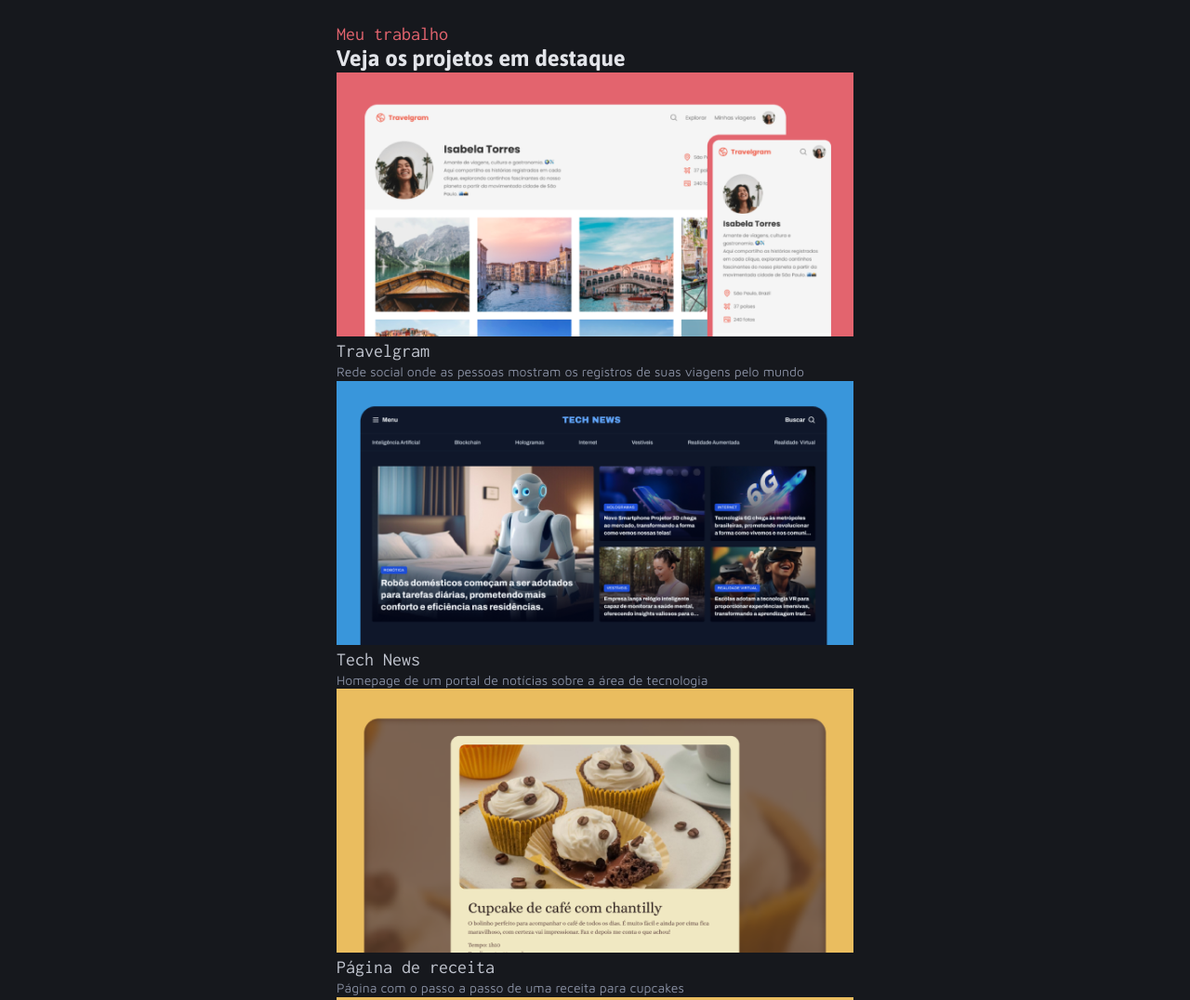
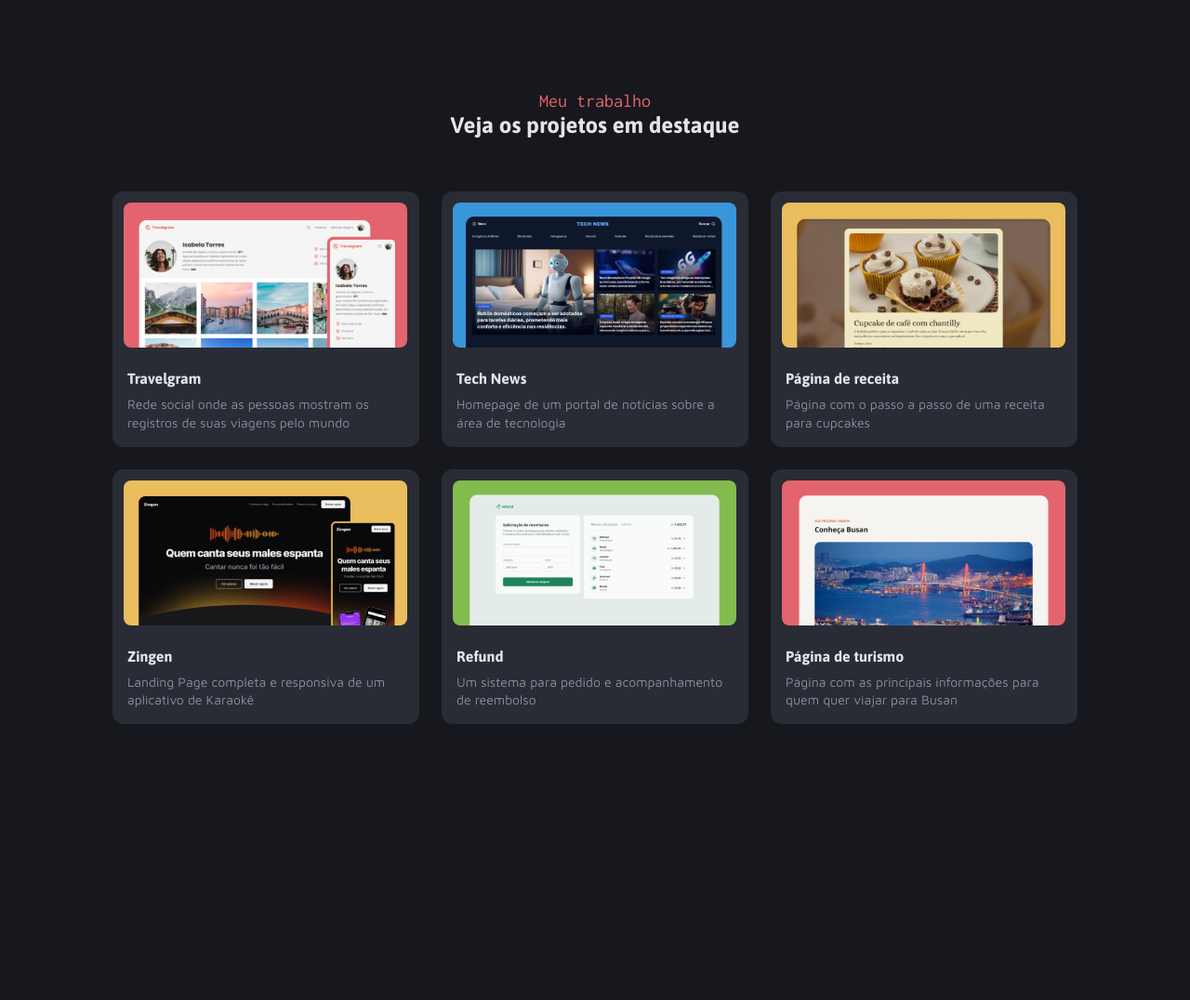
Before and after one commit to carlosaraujodev/projeto-fullstack-portfolio-dev, a plain HTML site: page index.html in a window 1280 px wide. Shown: the part 680-1756 px from the top of the page at 93% size. After the commit the page ends 1603 px from the top, so only its background shows below. Drawn offline with Linux system fonts and the light colour scheme.

Commit message:
adding main style

```diff
--- a/index.html
+++ b/index.html
@@ -44,46 +44,46 @@
             <span>Meu trabalho</span>
             <h2>Veja os projetos em destaque</h2>
         </div>
-        <div id="projects">
-            <div class="project">
+        <div id="projects" class="grid">
+            <div class="project grid">
                 <img src="./assets/images/Thumbnail_Project-01.png" alt="Travelgram">
-                <div class="project-info">
-                    <h3>Travelgram</h3>
+                <div class="project-info grid">
+                    <h4>Travelgram</h4>
                     <p>Rede social onde as pessoas mostram os registros de suas viagens pelo mundo</p>
                 </div>
             </div>
-            <div class="project">
+            <div class="project grid">
                 <img src="./assets/images/Thumbnail_Project-02.png" alt="Tech News">
-                <div class="project-info">
-                    <h3>Tech News</h3>
+                <div class="project-info grid">
+                    <h4>Tech News</h4>
                     <p>Homepage de um portal de notícias sobre a área de tecnologia</p>
                 </div>
             </div>
-            <div class="project">
+            <div class="project grid">
                 <img src="./assets/images/Thumbnail_Project-03.png" alt="Página de receita">
-                <div class="project-info">
-                    <h3>Página de receita</h3>
+                <div class="project-info grid">
+                    <h4>Página de receita</h4>
                     <p>Página com o passo a passo de uma receita para cupcakes</p>
                 </div>
             </div>
-            <div class="project">
+            <div class="project grid">
                 <img src="./assets/images/Thumbnail_Project-04.png" alt="Zingen">
-                <div class="project-info">
-                    <h3>Zingen</h3>
+                <div class="project-info grid">
+                    <h4>Zingen</h4>
                     <p>Landing Page completa e responsiva de um aplicativo de Karaokê</p>
                 </div>
             </div>
-            <div class="project">
+            <div class="project grid">
                 <img src="./assets/images/Thumbnail_Project-05.png" alt="Refund">
-                <div class="project-info">
-                    <h3>Refund</h3>
+                <div class="project-info grid">
+                    <h4>Refund</h4>
                     <p>Um sistema para pedido e acompanhamento de reembolso </p>
                 </div>
             </div>
-            <div class="project">
+            <div class="project grid">
                 <img src="./assets/images/Thumbnail_Project-06.png" alt="Página de turismo">
-                <div class="project-info">
-                    <h3>Página de turismo</h3>
+                <div class="project-info grid">
+                    <h4>Página de turismo</h4>
                     <p>Página com as principais informações para quem quer viajar para Busan</p>
                 </div>
             </div>
--- a/styles/global.css
+++ b/styles/global.css
@@ -29,9 +29,19 @@
     --text-sm: 400 14px/140% var(--maven-pro);
 }
 
+h2 {
+    font: var(--title-md);
+    color: var(--gray-600);
+}
+
 h3 {
     font: var(--subtitle);
     color: var(--gray-500);
+}
+
+h4{
+    font: var(--title-sm);
+    color: var(--gray-600);
 }
 
 body{
@@ -41,11 +51,6 @@ body{
 span {
     color: var(--red);
     font: var(--subtitle);
-}
-
-h2 {
-    font: var(--title-md);
-    color: var(--gray-600);
 }
 
 p{
--- a/styles/main.css
+++ b/styles/main.css
@@ -0,0 +1,35 @@
+main{
+    gap: 56px;
+    padding-block: 72px 144px;
+}
+
+#jobs-info{
+    text-align: center;
+    gap: 8px;
+}
+
+#projects{
+    grid-template-columns: repeat(3,1fr);
+    gap: 24px;
+}
+
+.project{
+    background: var(--gray-300);
+    padding: 12px;
+    gap: 20px;
+    border-radius: 12px;
+    max-width: 330px;
+
+    img{
+        border-radius: 8px;
+        height: 156px;
+    }
+}
+
+.project-info{
+    padding: 4px;
+
+    h4{
+        margin-bottom: 8px;
+    }
+}
```
